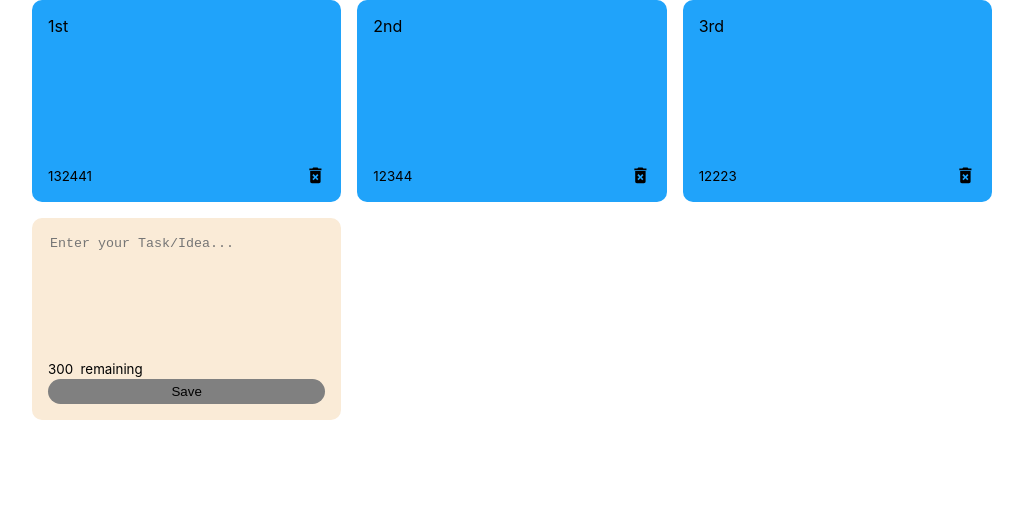
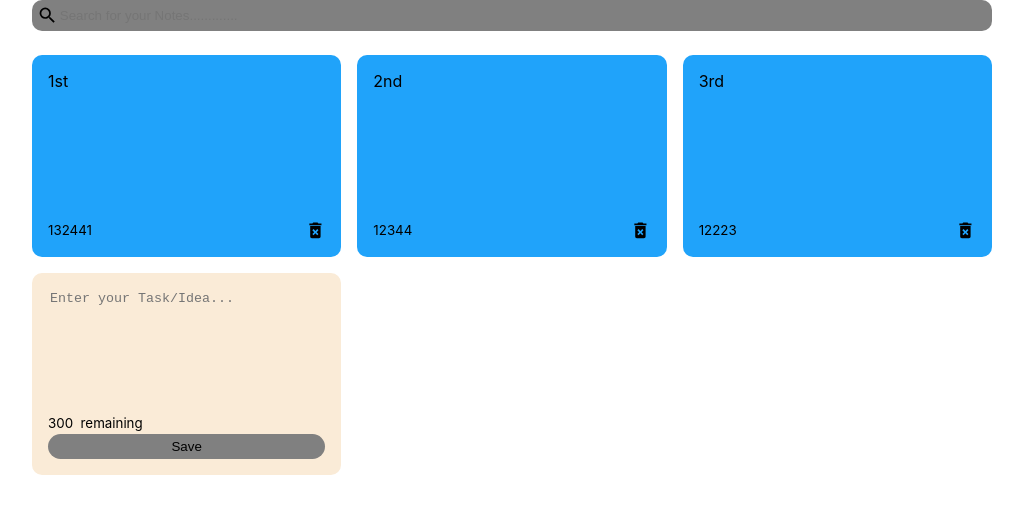
Before and after one commit to niiwade/Notes-App-With-React, a React (Create React App) app: page / in a window 1280 px wide. Shown: the top 514 px of the page, without its empty margins (128-1151 px from the left). Built offline with nearby package versions, Linux system fonts and the light colour scheme.

Commit message:
search functionality

```diff
--- a/src/App.js
+++ b/src/App.js
@@ -1,6 +1,7 @@
 import { useState } from 'react';
 import { nanoid } from 'nanoid';
 import NotesList from "./components/NotesList"
+import Search from './components/Search';
 
 const App = () => {
   const [notes, setNotes] = useState([
@@ -24,6 +25,8 @@
   ]);
 
 
+  const [searchText, setSearchText] = useState('');
+
   const addNote = (text) => {
     const date = new Date();
     const newNote = {
@@ -43,8 +46,13 @@
 
   return (
     <div className="container">
+
+      <Search handleSearchNote={setSearchText}/>
+
       <NotesList
-        notes={notes}
+        notes={notes.filter((note) =>
+          note.text.toLowerCase().includes(searchText)
+        )}
         handleAddNote={addNote}
         handleDelNote={delnote}
       />
--- /dev/null
+++ b/src/components/Search.js
@@ -0,0 +1,13 @@
+import React from "react";
+import { MdSearch } from "react-icons/md";
+
+const Search = ({handleSearchNote}) => {
+    return <div className="search">
+        <MdSearch className="search-icons" size='1.3em' />
+        <input onChange={(event) => handleSearchNote(event.target.value)}
+            type='text'
+            placeholder="Search for your Notes.............."></input>
+    </div>;
+}
+
+export default Search;
--- a/src/index.css
+++ b/src/index.css
@@ -68,3 +68,26 @@
   align-items: center;
   justify-content: space-between;
 }
+
+.del-icon {
+  cursor: pointer;
+}
+
+.search {
+  display: flex;
+  align-items: center;
+  background-color: gray;
+  border: none;
+  border-radius: 10px;
+  padding: 5px;
+  margin-bottom: 1.5em;
+}
+
+.search input {
+  border: none;
+  background-color: gray;
+}
+
+.search input:focus {
+  outline: none;
+}
```
